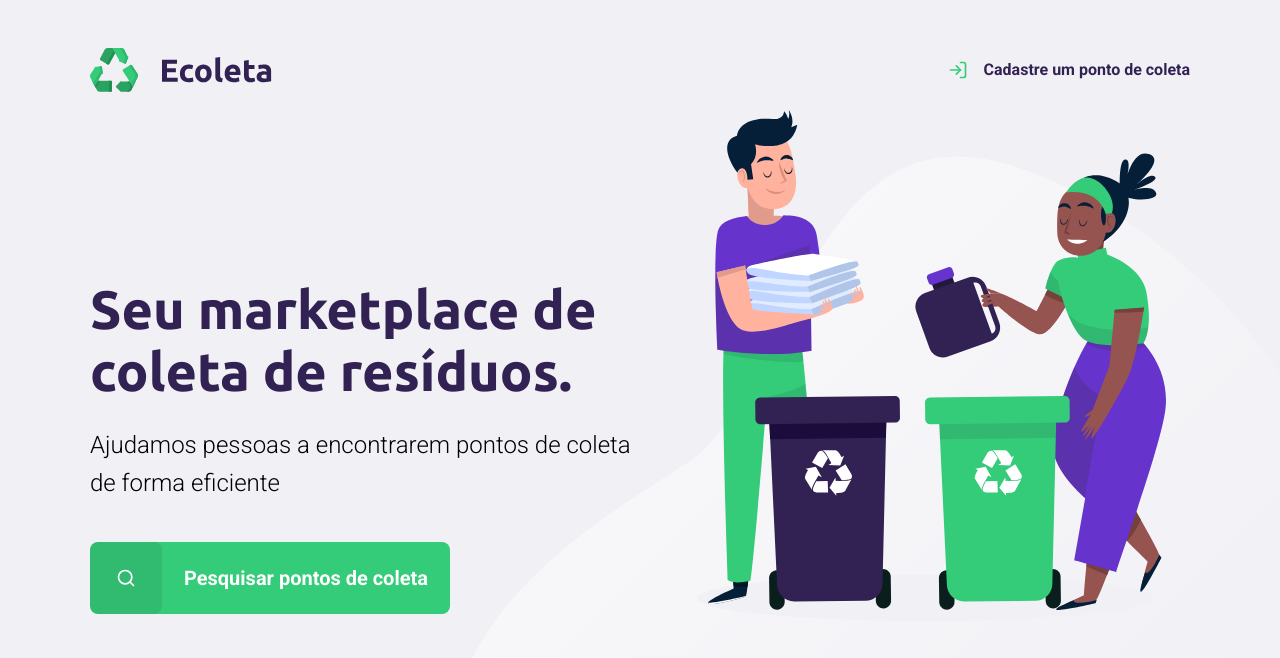
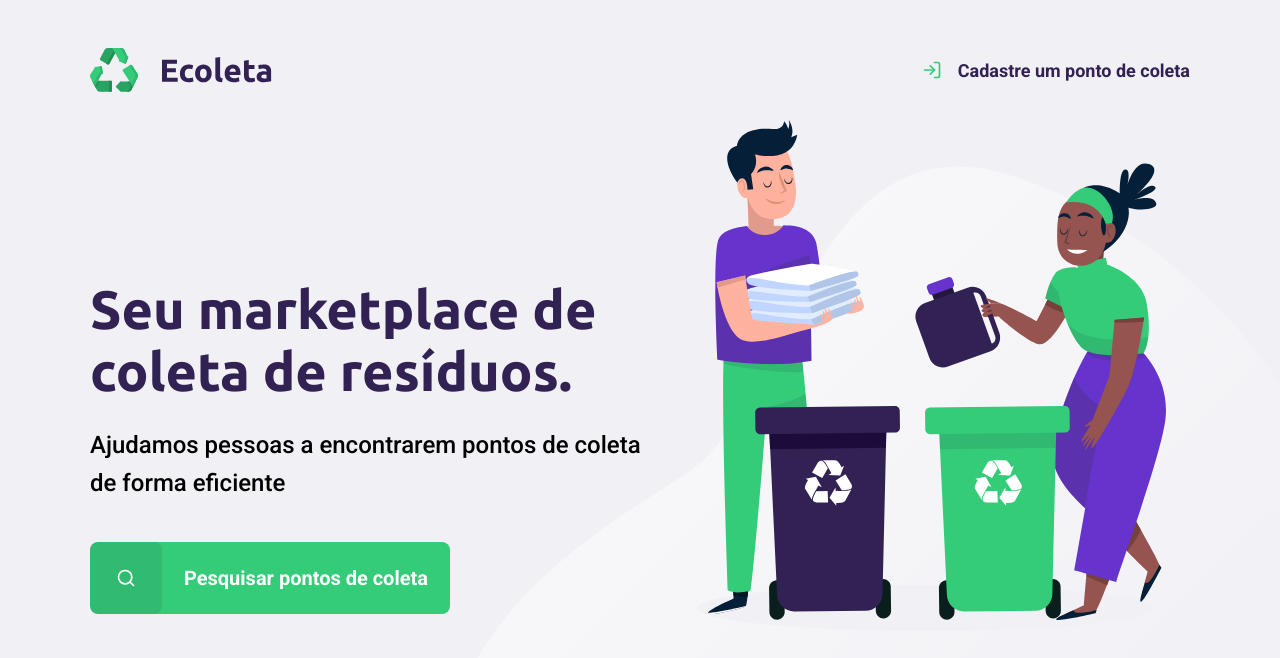
Before and after one commit to miguelpaiva/app-ecoleta, a plain HTML site: page index.html in a window 1280 px wide. Drawn offline with Linux system fonts and the light colour scheme.

Commit message:
correcoes da 1a aula

```diff
--- a/index.html
+++ b/index.html
@@ -5,11 +5,9 @@
         <meta name="viewport" content="width=device-width, initial-scale=1.0">
         <title>Ecoleta</title>
 
-        <link href="https://fonts.googleapis.com/css2?family=Roboto:wght@300;700&family=Ubuntu:wght@700&display=swap" rel="stylesheet">
+        <link href="https://fonts.googleapis.com/css2?family=Roboto:wght@300;500;700&family=Ubuntu:wght@700&display=swap" rel="stylesheet">
 
         <link rel="stylesheet" href="/styles/main.css">
-
-        <!-- <link rel="stylesheet" href="/maina.css"> -->
     </head>
 
     <body>
--- a/styles/main.css
+++ b/styles/main.css
@@ -43,7 +43,7 @@ display (como e vista pelo HTML), alinhamento, posicionamento
     height: 100vh;
 
     background: url('../assets/home-background.svg') no-repeat;
-    background-position: 35vw 110px;
+    background-position: 35vw 120px;
 }
 
 #page-home .content {
@@ -68,7 +68,9 @@ display (como e vista pelo HTML), alinhamento, posicionamento
     display: flex;
     color: var(--title-color);
     font-weight: 700;
+    font-size: 18px;
     text-decoration: none;
+    outline: none;
 }
 
 #page-home header a span {
@@ -96,6 +98,7 @@ display (como e vista pelo HTML), alinhamento, posicionamento
 
 #page-home main p {
     font-size: 24px;
+    font-weight: 400;
     line-height: 38px;
     margin-top: 24px;
 }
@@ -113,6 +116,7 @@ display (como e vista pelo HTML), alinhamento, posicionamento
 
     font-size: 20px;
     background: var(--primary-color);
+    outline: none;
 
     transition: 400ms;
 }
```
